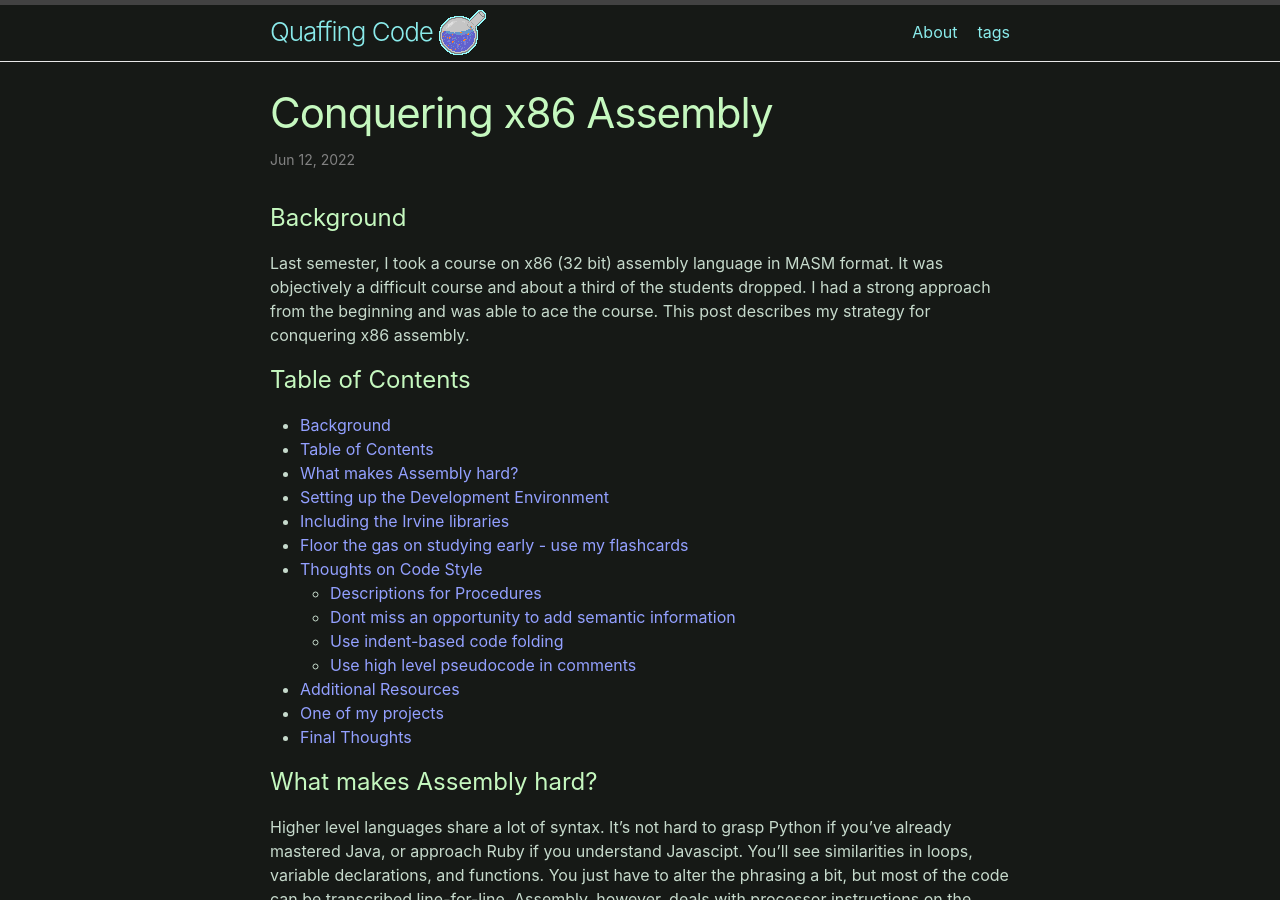
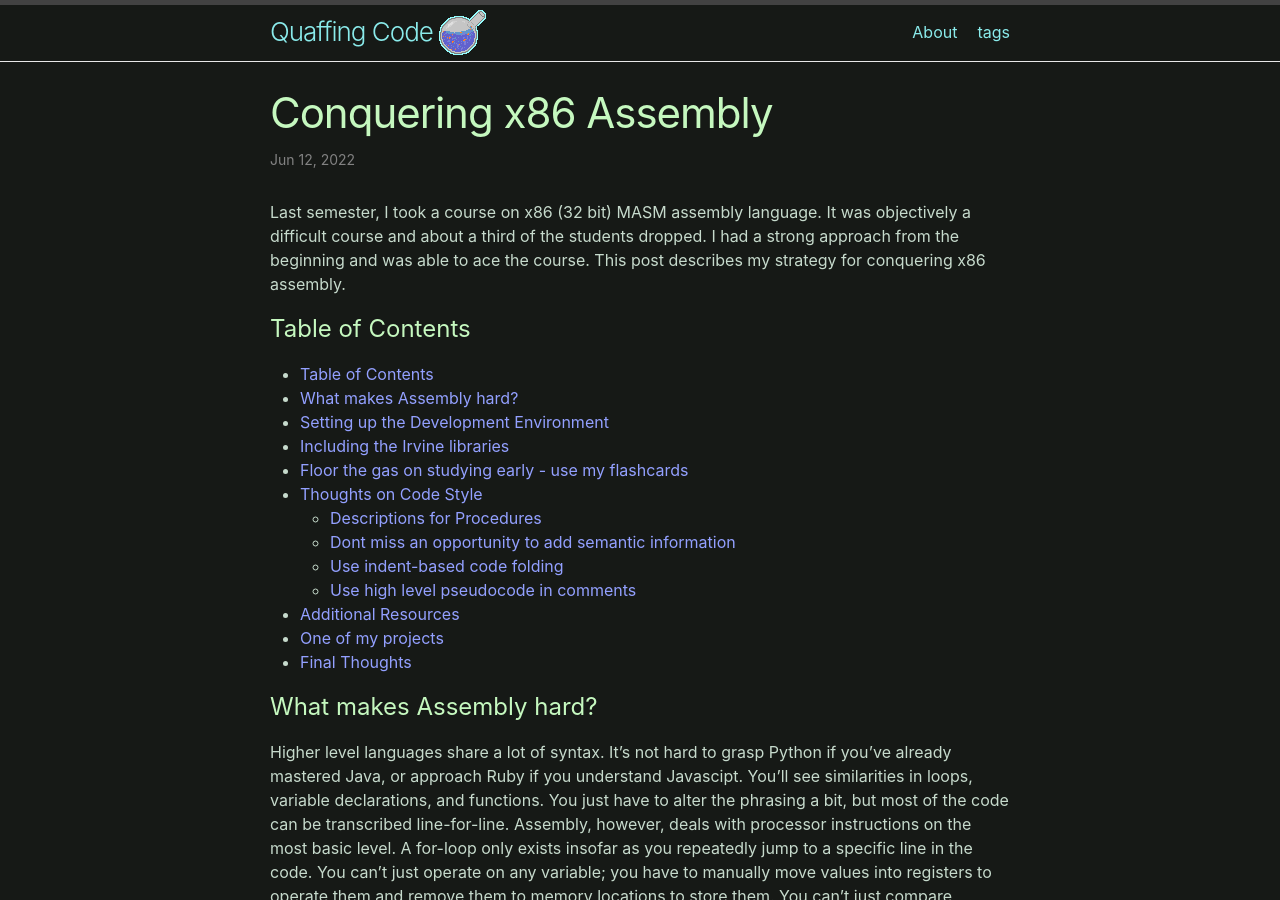
Before and after one commit to klm127/klm127.github.io, a Jekyll site: the page built from _posts/2022-06-12-x86-assembly.md, in a window 1280 px wide and 900 px high. Built offline with Jekyll 4.4.1, drawn with Linux system fonts in a browser that asks for light colours.

Commit message:
x86 updated intro part

```diff
--- a/_posts/2022-06-12-x86-assembly.md
+++ b/_posts/2022-06-12-x86-assembly.md
@@ -6,13 +6,10 @@ tags: x86 language anki coursework
 permalink: "conquering-x86"
 ---
 
-# Background
-
-Last semester, I took a course on x86 (32 bit) assembly language in MASM format. It was objectively a difficult course and about a third of the students dropped. I had a strong approach from the beginning and was able to ace the course. This post describes my strategy for conquering x86 assembly.
+Last semester, I took a course on x86 (32 bit) MASM assembly language. It was objectively a difficult course and about a third of the students dropped. I had a strong approach from the beginning and was able to ace the course. This post describes my strategy for conquering x86 assembly.
 
 # Table of Contents
 
-- [Background](#background)
 - [Table of Contents](#table-of-contents)
 - [What makes Assembly hard?](#what-makes-assembly-hard)
 - [Setting up the Development Environment](#setting-up-the-development-environment)
```
